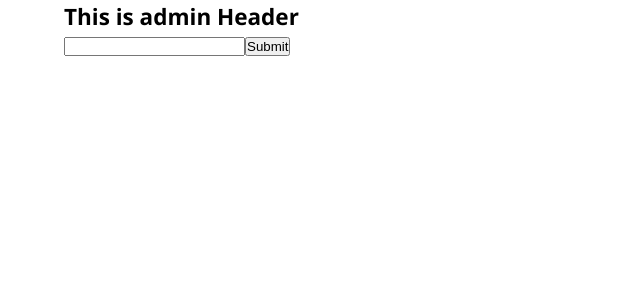
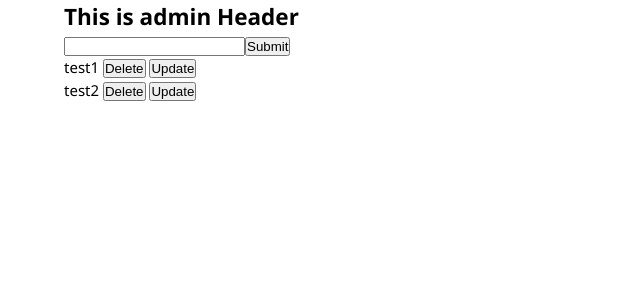
Before and after one commit to jadenitishraj/microsoft, a React (Create React App) app: page /admin-header in a window 1280 px wide. Shown: the top 300 px of the page, without its empty margins (0-640 px from the left). Built offline with nearby package versions, Linux system fonts and the light colour scheme.

Commit message:
Changes for update in crud

```diff
--- a/src/components/dashboard/header/Header.jsx
+++ b/src/components/dashboard/header/Header.jsx
@@ -1,11 +1,14 @@
 import {useState, useEffect} from 'react';
 import HeaderForm from './HeaderForm';
+import UpdateHeaderForm from './UpdateHeaderForm';
+
 import HeaderList from "./HeaderList";
 
 export default function AdminHeader() {
-const [navList, setNavList] = useState([]);
-
+const [navList, setNavList] = useState(['test1','test2']);
 const [navText, setNavText] = useState('');
+const [showUpdate, setShowUpdate] = useState(false);
+const [updateText, setUpdateText] = useState({});
 
 
 useEffect(() => {
@@ -40,13 +43,39 @@ const deleteNav = (indexData) => {
 
 }
 
+const updateNav = (indexData, navListData) => {
+  setShowUpdate(true);
+  const updateJson = {...updateText};
+  updateJson.key = indexData;
+  updateJson.value = navListData;
+  setUpdateText(updateJson);
+}
 
-console.log("add testing changes")
+
+const submitUpdateForm = (updatedNavText,key) => {
+  const updatedNavData = [...navList];
+
+  updatedNavData[key] = updatedNavText;
+
+  // const updatedArray = updatedNavData.map((updatedNavDatas, index) => {
+  //   if(index === key) {
+  //     return updatedNavText;
+  //   }
+  //   return updatedNavDatas
+  // })
+
+  setNavList(updatedNavData);
+  setShowUpdate(false);
+
+}
+
+
   return (
     <section className="admin-header container">
         <h1>This is admin Header</h1>
-        <HeaderForm textChange={textChange} submitData={submitData}/>
-        <HeaderList navList={navList} deleteNav={deleteNav}/>
+        {!showUpdate && <HeaderForm textChange={textChange} submitData={submitData}/>}
+        { showUpdate && <UpdateHeaderForm setShowUpdate={setShowUpdate} updateText={updateText} submitUpdateForm={submitUpdateForm}/> }
+        <HeaderList navList={navList} deleteNav={deleteNav} updateNav={updateNav}/>
     </section>
   );
 }
--- a/src/components/dashboard/header/HeaderList.jsx
+++ b/src/components/dashboard/header/HeaderList.jsx
@@ -4,7 +4,9 @@ export default function HeaderList(props) {
         <ul>
             {
                 props.navList.length > 0 && props.navList.map((navListData, index) => (
-                    <li key={index}>{navListData}{' '} <button onClick={() => props.deleteNav(index)}>Delete</button></li>
+                    <li key={index}>{navListData}{' '} <button onClick={() => props.deleteNav(index)}>Delete</button>
+                        {' '} <button onClick={() => props.updateNav(index, navListData)}>Update</button>
+                    </li>
                 ))
             }
         </ul>
--- /dev/null
+++ b/src/components/dashboard/header/UpdateHeaderForm.jsx
@@ -0,0 +1,13 @@
+import {useState} from 'react';
+
+export default function UpdateHeaderForm(props) {
+    const [updatedNavText, setUpdatedNavText] = useState('');
+
+    return (
+          <div className='form-data'>
+            <input type="text" onChange={(e) => setUpdatedNavText(e.target.value)} defaultValue={props.updateText.value}></input>
+            <button onClick={() => props.submitUpdateForm(updatedNavText, props.updateText.key)}>Update</button>
+            <button onClick={() => props.setShowUpdate(false)}>Cancel</button>
+          </div>
+    );
+  }
```
Also changed, not shown: 1 other file (tests, documents, lock files or other folders).
